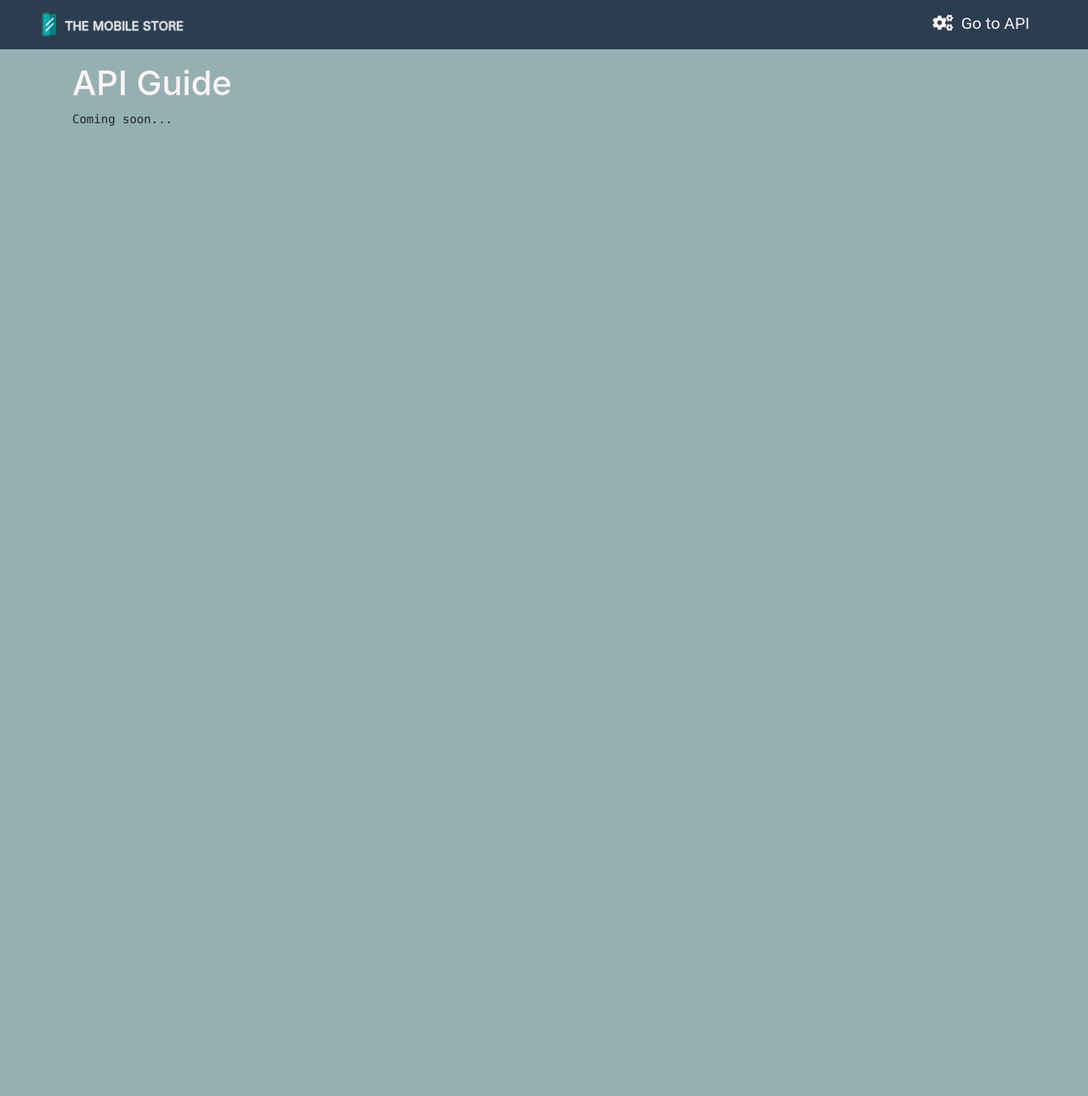
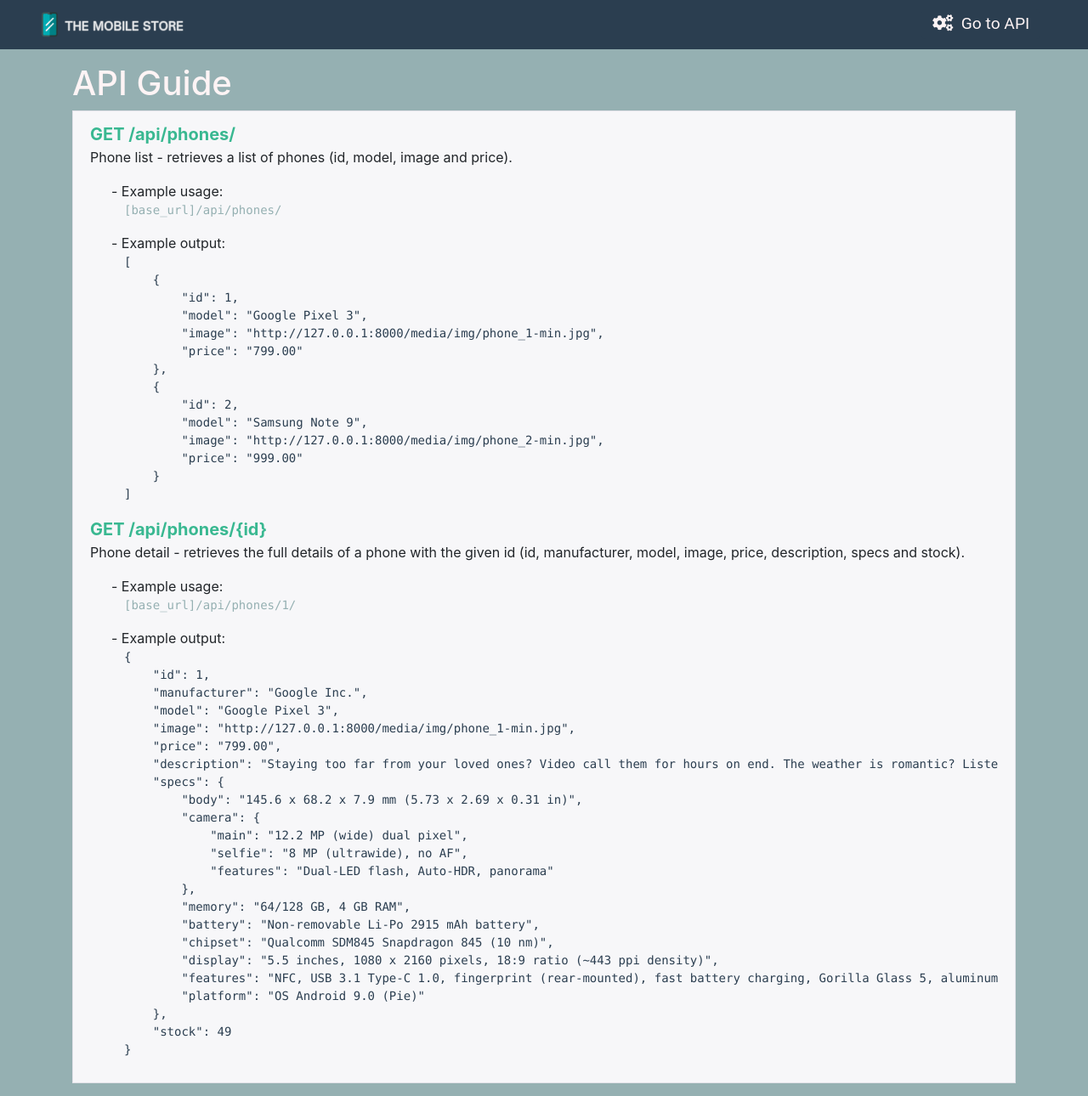
Before and after one commit to anagilda/the-mobile-store-REST-API, a Django app: page / in a window 1280 px wide. Shown: the whole page at 85% size. Before the commit the page ends 148 px from the top, so only its background shows below. Run offline with Django 3.2, Linux system fonts and the light colour scheme; parts of the project's set-up code (start-up, migrations or seed data) failed here and were passed over; some libraries are stand-ins or nearby versions.

Commit message:
API instructions

```diff
--- a/mobilestore/assets/styles.css
+++ b/mobilestore/assets/styles.css
@@ -7,13 +7,40 @@
 
 body {
 	background: var(--mainLight);
+}
+
+h1 {
 	color: var(--mainWhite);
+}
+
+a {
+	color: var(--mainLight);
+}
+
+a:hover {
+	color: var(--mainAccent);
+}
+
+ul.dashed {
+	list-style-type: none;
+}
+ul.dashed > li {
+	text-indent: -15px;
+}
+ul.dashed > li:before {
+	content: "- ";
+	text-indent: -15px;
+}
+
+.code {
+	color: var(--mainDark);
 }
 
 .navbar {
 	background-color: var(--mainDark);
 	margin-bottom: 1rem;
 }
+
 .logo {
 	height: 2rem;
 }
@@ -45,10 +72,14 @@ i{
 	margin-right: 0.3rem;
 }
 
-a {
-	color: var(--mainLight);
+.guide {
+	padding: 12px 20px;
+	background-color: #f7f7f9;
+	border: 1px solid #e1e1e8;
+	margin-bottom: 15px;
 }
 
-a:hover{
+.color-text {
 	color: var(--mainAccent);
+	font-size: 1.25rem;
 }
--- a/mobilestore/phones/serializers.py
+++ b/mobilestore/phones/serializers.py
@@ -6,7 +6,7 @@ class PhoneListSerializer(serializers.ModelSerializer):
 
     class Meta:
         model = Phone
-        fields = ['model', 'image', 'price']
+        fields = ['id','model', 'image', 'price']
 
 
 class PhoneDetailSerializer(serializers.ModelSerializer):
--- a/mobilestore/templates/home.html
+++ b/mobilestore/templates/home.html
@@ -11,6 +11,66 @@
 
 {% block content %}
     <div class="api-info">
-        <pre class="prettyprint">Coming soon...</pre>
+        <div class="guide">
+            <p>
+                <b class="color-text">GET /api/phones/</b><br>
+                Phone list - retrieves a list of phones (id, model, image and price).
+                <ul class="dashed">
+                    <li>Example usage:</li>
+                    <pre><a href="/api/phones/">[base_url]/api/phones/</a></pre>
+                    <li>Example output:</li>
+<pre class="prettify code">
+[
+    {
+        "id": 1,
+        "model": "Google Pixel 3",
+        "image": "http://127.0.0.1:8000/media/img/phone_1-min.jpg",
+        "price": "799.00"
+    },
+    {
+        "id": 2,
+        "model": "Samsung Note 9",
+        "image": "http://127.0.0.1:8000/media/img/phone_2-min.jpg",
+        "price": "999.00"
+    }
+]
+</pre>
+                </ul>
+            </p>
+            <p>
+                <b class="color-text">GET /api/phones/{id}</b><br>
+                Phone detail - retrieves the full details of a phone with the given id (id, manufacturer, model, image, price, description, specs and stock).
+                <ul class="dashed">
+                    <li>Example usage:</li>
+                    <pre><a href="/api/phones/1/">[base_url]/api/phones/1/</a></pre>
+                    <li>Example output:</li>
+<pre class="prettify code">
+{
+    "id": 1,
+    "manufacturer": "Google Inc.",
+    "model": "Google Pixel 3",
+    "image": "http://127.0.0.1:8000/media/img/phone_1-min.jpg",
+    "price": "799.00",
+    "description": "Staying too far from your loved ones? Video call them for hours on end. The weather is romantic? Listen to your favourite playlists all day long. Don’t want to go out this weekend? Then binge watch your favourite series on the Internet. The Pixel 3 ensures that there’s never a dull moment, all thanks to its powerful battery, impressive cameras and its expansive bezel-less display.",
+    "specs": {
+        "body": "145.6 x 68.2 x 7.9 mm (5.73 x 2.69 x 0.31 in)",
+        "camera": {
+            "main": "12.2 MP (wide) dual pixel",
+            "selfie": "8 MP (ultrawide), no AF",
+            "features": "Dual-LED flash, Auto-HDR, panorama"
+        },
+        "memory": "64/128 GB, 4 GB RAM",
+        "battery": "Non-removable Li-Po 2915 mAh battery",
+        "chipset": "Qualcomm SDM845 Snapdragon 845 (10 nm)",
+        "display": "5.5 inches, 1080 x 2160 pixels, 18:9 ratio (~443 ppi density)",
+        "features": "NFC, USB 3.1 Type-C 1.0, fingerprint (rear-mounted), fast battery charging, Gorilla Glass 5, aluminum frame, IP68 dust/water resistant, Always-on display, HDR",
+        "platform": "OS Android 9.0 (Pie)"
+    },
+    "stock": 49
+}
+</pre>
+                </ul>
+            </p>
+        </div>
     </div>
 {% endblock %}
```
Also changed, not shown: README.md.
